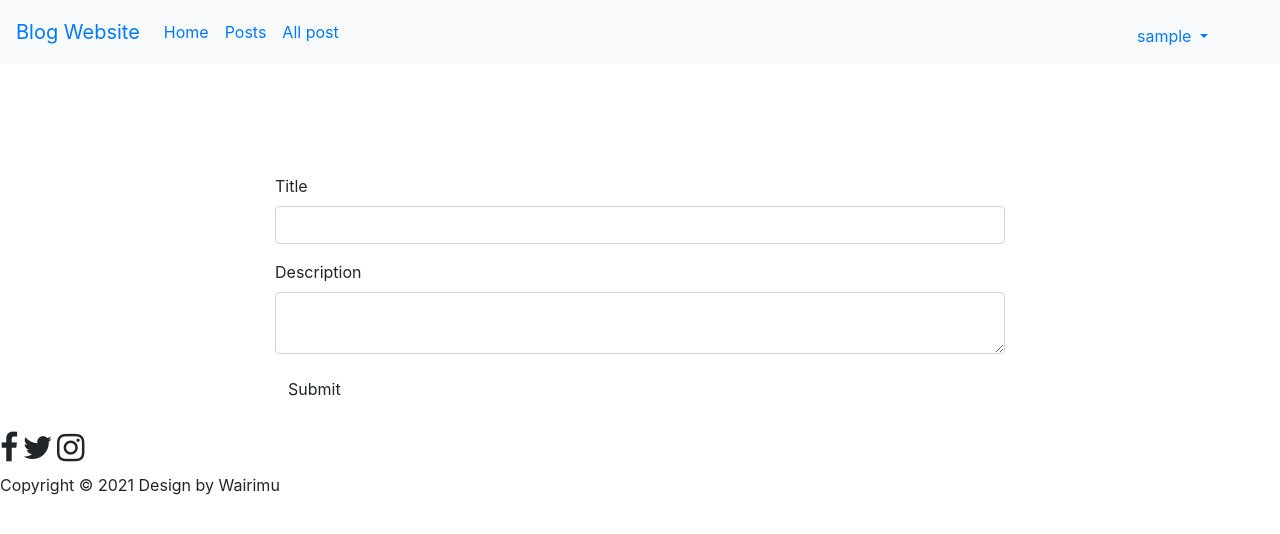
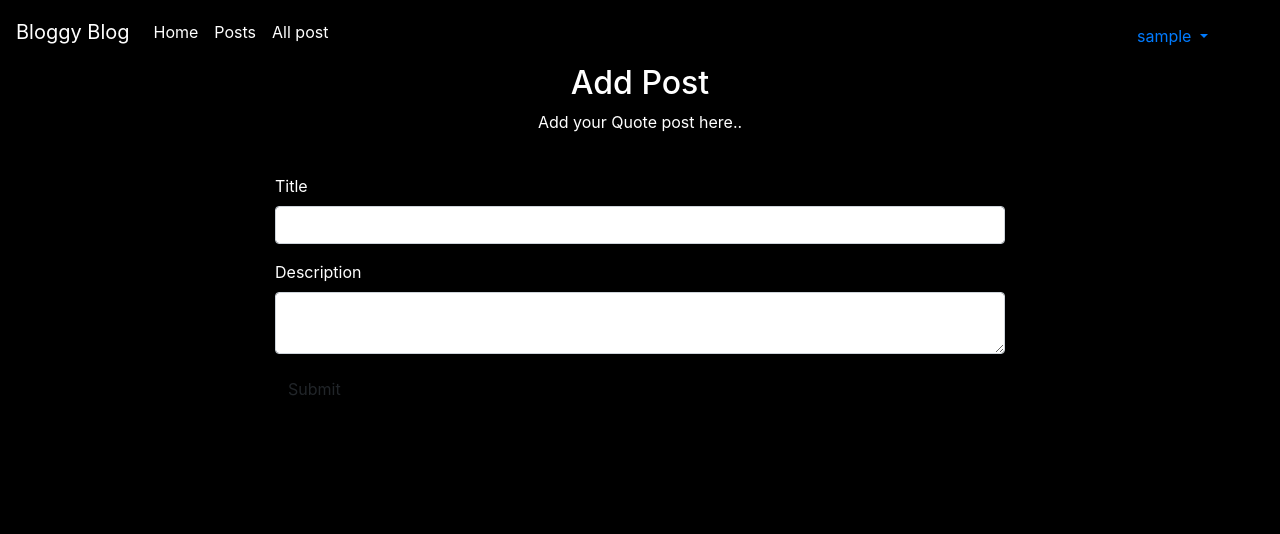
Before and after one commit to TERESIA012/A_dash_of_tess_blog, a Flask app: page /post/new in a window 1280 px wide. Shown: the top 534 px of the page. Run offline with Flask 2, Linux system fonts and the light colour scheme; the visitor is signed in with stand-in values (Sample User, id 1); data comes from the database, SQL or seed files in the repository; some libraries are stand-ins or nearby versions; some web fonts are replaced.

Commit message:
add styles

```diff
--- a/app/templates/base.html
+++ b/app/templates/base.html
@@ -2,7 +2,7 @@
 <html lang="en">
 <head>
     <meta charset="UTF-8">
-    <title>Blog website</title>
+    <title>A dash of tess!</title>
     <link rel="stylesheet" href="https://stackpath.bootstrapcdn.com/bootstrap/4.5.2/css/bootstrap.min.css" integrity="sha384-JcKb8q3iqJ61gNV9KGb8thSsNjpSL0n8PARn9HuZOnIxN0hoP+VmmDGMN5t9UJ0Z" crossorigin="anonymous">
     <link rel="stylesheet" type="text/css" href="https://maxcdn.bootstrapcdn.com/font-awesome/4.7.0/css/font-awesome.min.css" />
     <link href="https://fonts.googleapis.com/css2?family=Gabriela&family=Kaushan+Script&display=swap" rel="stylesheet">
@@ -10,43 +10,12 @@
     <link rel="stylesheet" href="{{ url_for('static', filename='css/main.css') }}">
 </head>
 <body>
-<nav class="navbar navbar-expand-lg navbar-custom bg-light">
-  <a class="navbar-brand" href="{{ url_for('main.index') }}">Blog <span class="logo-title">Website</span></a>
-  <button class="navbar-toggler" type="button" data-toggle="collapse" data-target="#navbarSupportedContent" aria-controls="navbarSupportedContent" aria-expanded="false" aria-label="Toggle navigation">
-    <span class="navbar-toggler-icon"></span>
-  </button>
 
-  <div class="collapse navbar-collapse" id="navbarSupportedContent">
-    <ul class="navbar-nav mr-auto">
-      <li class="nav-item active">
-        <a class="nav-link nav-link-custom" href="{{ url_for('main.index') }}">Home <span class="sr-only">(current)</span></a>
-      </li>
-      <li class="nav-item">
-        <a class="nav-link nav-link-custom" href="{{ url_for('main.post') }}">Posts</a>
-      </li>
-      <li class="nav-item">
-        <a class="nav-link nav-link-custom" href="{{ url_for('main.all') }}">All post</a>
-      </li>
-    </ul>
-      <ul class="nav navbar-nav navbar-right pr-5">
-      <li class="nav-item dropdown">
-        <a class="nav-link dropdown-toggle nav-link-custom pt-3" href="#" id="navbarDropdown" role="button" data-toggle="dropdown" aria-haspopup="true" aria-expanded="false">
-        {% if current_user.is_authenticated %}
-            {{ current_user.username }}
-        {% else %}
-            <li class="nav-item"><a class="nav-link" href="{{ url_for('auth.login') }}">Sign in</a></li>
-        {% endif %}
-        </a>
-        <div class="dropdown-menu" aria-labelledby="navbarDropdown">
-          <i class="dropdown-item fa fa-sign-out">&nbsp;<a href="{{url_for('auth.logout')}}">Sign out</a></i>
-          <i class="dropdown-item fa fa-user-circle">&nbsp;<a href="{{url_for('main.profile',uname=current_user.username)}}">Profile</a></i>
-          <div class="dropdown-divider"></div>
-          <i class="dropdown-item fa fa-cog">&nbsp;<a href="#">Setting</a></i>
-        </div>
-      </li>
-      </ul>
-  </div>
-</nav>
+
+  {% block navbar %}
+    {% include 'navbar.html' %}
+    {% endblock %}
+
 
 {% block content %}
 
--- a/app/templates/navbar.html
+++ b/app/templates/navbar.html
@@ -1,140 +1,37 @@
-<!-- <nav class="navbar navbar-expand-lg navbar-dark bg-dark">
-  <div class="container-fluid">
-    <a class="navbar-brand text-white" href="{{url_for('main.index')}}"font-size="20px">Bloggy-Blog</a>
-    <button class="navbar-toggler" type="button" data-bs-toggle="collapse" data-bs-target="#navbarSupportedContent" aria-controls="navbarSupportedContent" aria-expanded="false" aria-label="Toggle navigation">
+<nav class="navbar navbar-expand-lg navbar-custom">
+  <a class="navbar-brand"style="color:white;"href="{{ url_for('main.index') }}">Bloggy <span class="logo-title">Blog</span></a>
+  <button class="navbar-toggler" type="button" data-toggle="collapse" data-target="#navbarSupportedContent" aria-controls="navbarSupportedContent" aria-expanded="false" aria-label="Toggle navigation">
     <span class="navbar-toggler-icon"></span>
   </button>
+
   <div class="collapse navbar-collapse" id="navbarSupportedContent">
-      <ul class="navbar-nav me-auto mb-2 mb-lg-0">
-      </ul>
-      <ul class="navbar-nav">
-        <li class="nav-item">
-          <a class="nav-link active text-white" aria-current="page" href="/">Home</a>
+    <ul class="navbar-nav mr-auto">
+      <li class="nav-item active">
+        <a class="nav-link nav-link-custom" style="color:white;" href="{{ url_for('main.index') }}">Home <span class="sr-only">(current)</span></a>
       </li>
       <li class="nav-item">
-          <a class="nav-link active text-white" aria-current="page" href="/">Fashion</a>
+        <a class="nav-link nav-link-custom" style="color:white;" href="{{ url_for('main.post') }}">Posts</a>
       </li>
       <li class="nav-item">
-          <a class="nav-link active text-white" aria-current="page" href="/">Food</a>
+        <a class="nav-link nav-link-custom" style="color:white;" href="{{ url_for('main.all') }}">All post</a>
       </li>
-        <li class="nav-item">
-          <a class="nav-link active text-white" aria-current="page" href="/">Music</a>
+    </ul>
+      <ul class="nav navbar-nav navbar-right pr-5">
+      <li class="nav-item dropdown">
+        <a class="nav-link dropdown-toggle nav-link-custom pt-3" href="#" id="navbarDropdown" role="button" data-toggle="dropdown" aria-haspopup="true" aria-expanded="false">
+        {% if current_user.is_authenticated %}
+            {{ current_user.username }}
+        {% else %}
+            <li class="nav-item"><a class="nav-link" href="{{ url_for('auth.login') }}">Sign in</a></li>
+        {% endif %}
+        </a>
+        <div class="dropdown-menu" aria-labelledby="navbarDropdown">
+          <i class="dropdown-item fa fa-sign-out">&nbsp;<a href="{{url_for('auth.logout')}}">Sign out</a></i>
+          <i class="dropdown-item fa fa-user-circle">&nbsp;<a href="{{url_for('main.profile',uname=current_user.username)}}">Profile</a></i>
+          <div class="dropdown-divider"></div>
+          <i class="dropdown-item fa fa-cog">&nbsp;<a href="#">Settings</a></i>
+        </div>
       </li>
-        <li class="nav-item">
-          <a class="nav-link active text-white" aria-current="page" href="/">Sports</a>
-        </li>
-        <li class="nav-item">
-          <a class="nav-link text-white" href="{{url_for('auth.login')}}">Login</a>
-        </li>
-        {% if current_user.is_authenticated  %}
-        <li class="nav-item dropdown">
-          <a class="nav-link dropdown-toggle text-white" href="#" id="navbarDropdown" role="button" data-bs-toggle="dropdown" aria-expanded="false">
-              {{current_user.username}}
-
-          </a>
-          <ul class="dropdown-menu" aria-labelledby="navbarDropdown">
-            <li><a class="dropdown-item" href="{{url_for('main.profile',uname=current_user.username)}}">Profile</a></li>
-            <li><a class="dropdown-item" href="{{url_for('main.new_post')}}">Pitch</a></li>
-            <li><a class="dropdown-item" href="{{url_for('auth.logout')}}">Logout</a></li>
-            <li><hr class="dropdown-divider"></li>
-          </ul>
-        </li>
-        {% if current_user.is_authenticated and current_user.profile_pic_path is none %}
-        {% endif %}
-        {% else %}
       </ul>
   </div>
-    {% endif %}
-  </div>
 </nav>
-
-
-
-
-
-
-
-
-
-
-
-
-
-
-
-
-
-
-
-
-
-
-
-
-
-
-
-
-
-
-
-
-
-
-
-
-
-
-
-
-
-
-
-
-
-
-
-
-<!-- <nav class="navbar navbar-expand-lg navbar-dark bg-dark">
-    <div class="container-fluid">
-      <a class="navbar-brand" href="#">Bloggy-Blog</a>
-      <button class="navbar-toggler" type="button" data-bs-toggle="collapse" data-bs-target="#navbarSupportedContent" aria-controls="navbarSupportedContent" aria-expanded="false" aria-label="Toggle navigation">
-        <span class="navbar-toggler-icon"></span>
-      </button>
-      <div class="collapse navbar-collapse" id="navbarSupportedContent ">
-        <ul class="navbar-nav me-auto mb-2 mb-lg-0">
-          <li class="nav-item">
-            <a class="nav-link active" aria-current="page" href="#">Home</a>
-          </li>
-          <li class="nav-item">
-            <a class="nav-link active" aria-current="page" href="#">Fashion</a>
-          </li>
-          <li class="nav-item">
-            <a class="nav-link active" aria-current="page" href="#">Food</a>
-          </li>
-          <li class="nav-item">
-            <a class="nav-link active" aria-current="page" href="#">Music</a>
-          </li>
-          <li class="nav-item">
-            <a class="nav-link active" aria-current="page" href="#">Sports</a>
-          </li>
-          <li class="nav-item">
-            <a class="nav-link" href=""></a>
-          </li>
-          <li class="nav-item dropdown">
-            <a class="nav-link dropdown-toggle" href="#" id="navbarDropdown" role="button" data-bs-toggle="dropdown" aria-expanded="false">
-              Dropdown
-            </a>
-            <ul class="dropdown-menu" aria-labelledby="navbarDropdown">
-              <li><a class="dropdown-item" href="#">Profile</a></li>
-              <li><a class="dropdown-item" href="#">Blogs</a></li>
-              <!-- <li><hr class="dropdown-divider"></li> -->
-              <!-- <li><a class="dropdown-item" href="#">Sign Out</a></li>
-            </ul>
-          </li>
-
-        </ul>
-
-      </div>
-    </div>
-  </nav> -->  -->
--- a/app/templates/post.html
+++ b/app/templates/post.html
@@ -21,12 +21,23 @@
     </div>
 
 </div>
-    <footer class="footer mt-4">
+    <!-- <footer class="footer mt-4">
         <div class="social-icons">
             <i class="fa fa-2x fa-facebook"></i>
             <i class="fa fa-2x fa-twitter"></i>
             <i class="fa fa-2x fa-instagram"></i>
         </div>
         <p class="pt-2">Copyright &copy; 2021 Design by Wairimu</p>
-    </footer>
+    </footer> -->
+
+    <style>
+        body{
+            background-color: black;
+            color: #fff;
+        }
+    </style>
+
+
+
+
 {% endblock %}
```
Also changed, not shown: app/static/css/styles.css (+3 -19 lines), app/templates/allpost.html (+19 -4 lines), app/templates/index.html (+29 -4 lines). Lines whose indentation alone changed are shown as unchanged.
